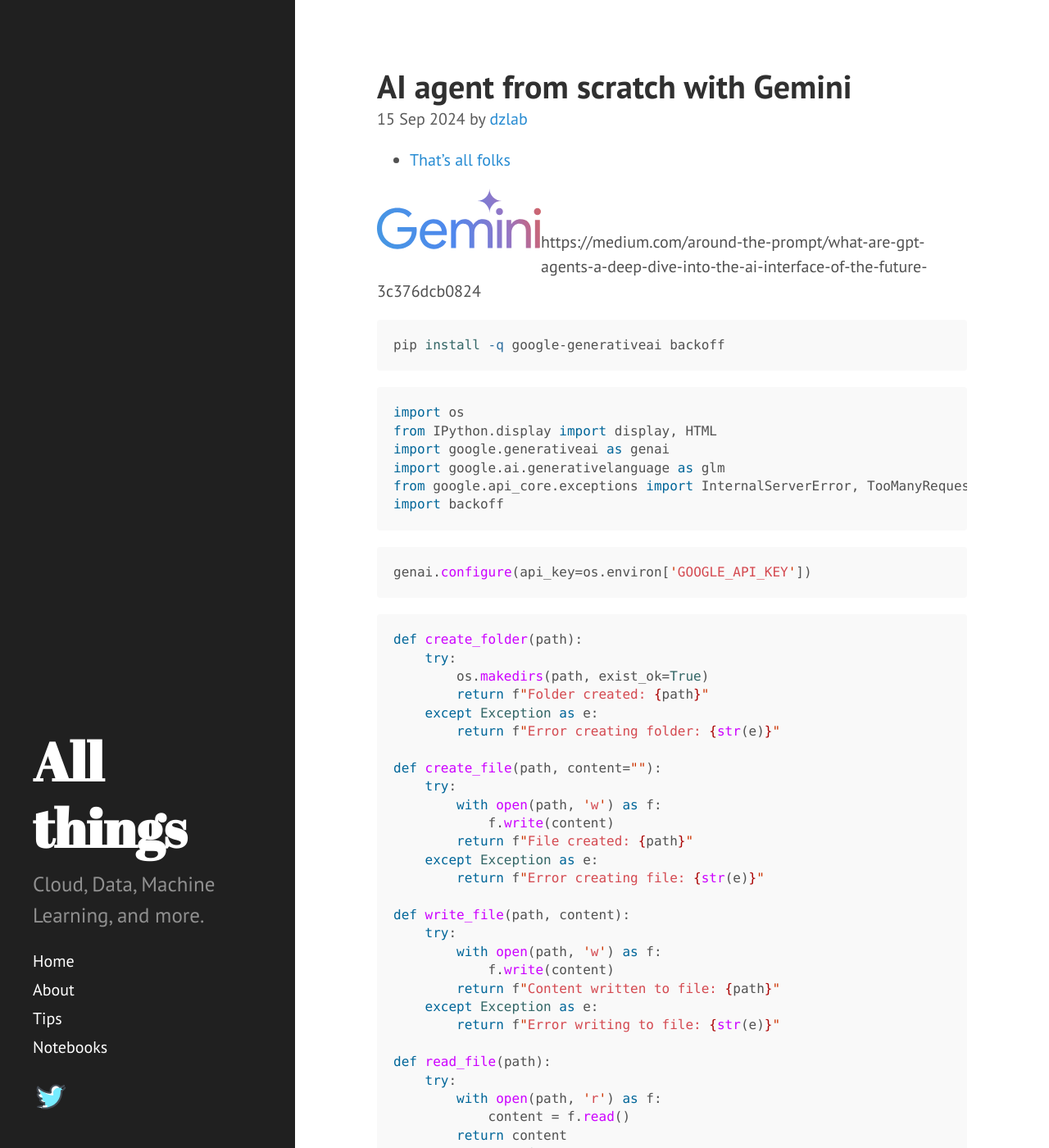
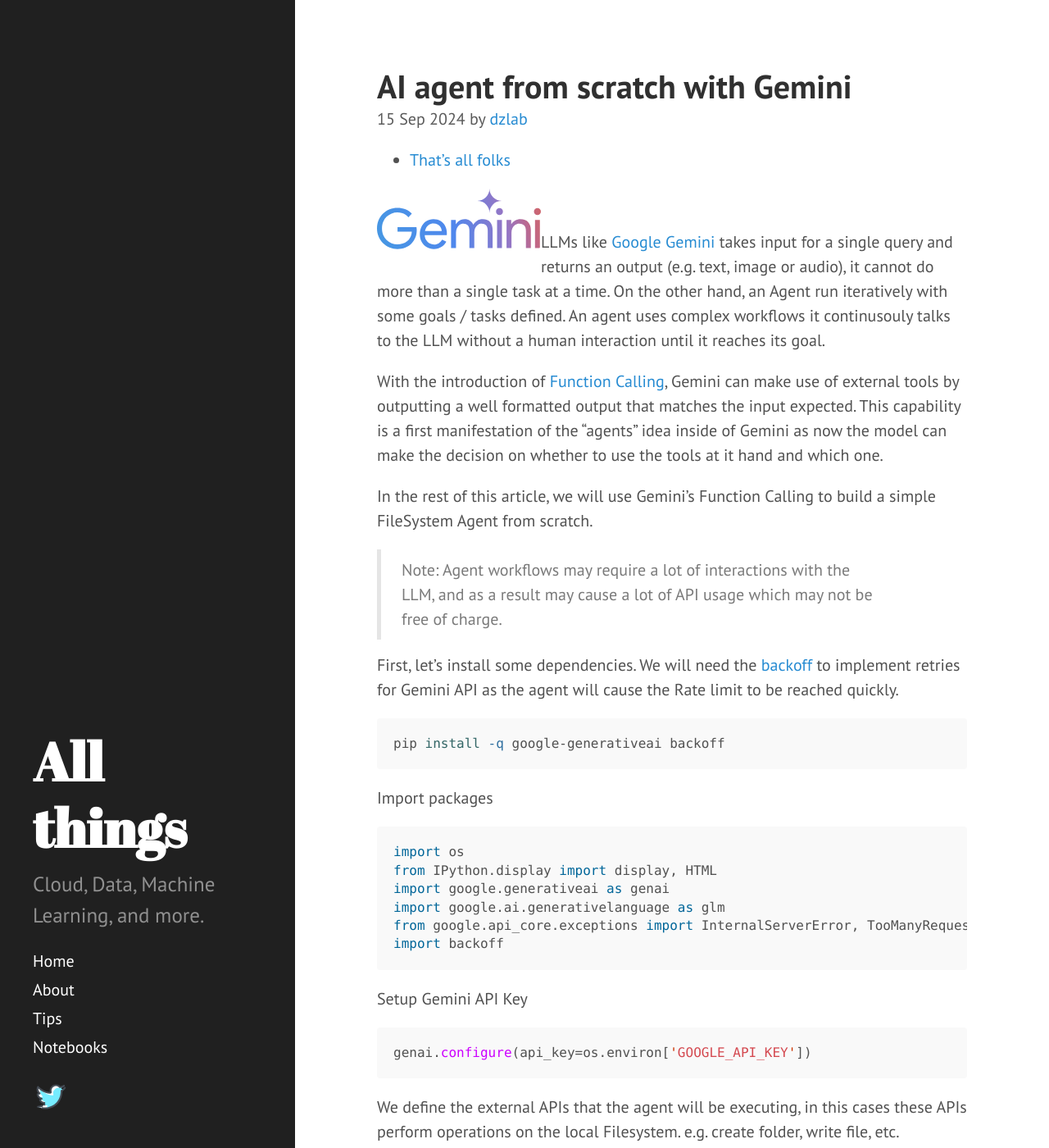
Before and after one commit to dzlab/dzlab.github.io, a Jekyll site: the page built from _posts/2024-09-15-ai-agent-gemini.md, in a window 1280 px wide and 1400 px high. Shown: the whole window at 82% size. Built offline with Jekyll 4.4.1, drawn with Linux system fonts in a browser that asks for light colours; nearby versions of some CDN libraries; a script that is not in the unit is left out; the table of contents is made by our own code; some of the changed text lies outside the part shown.

Commit message:
add introduction

````diff
--- a/_posts/2024-09-15-ai-agent-gemini.md
+++ b/_posts/2024-09-15-ai-agent-gemini.md
@@ -3,8 +3,8 @@
 comments: true
 title: AI agent from scratch with Gemini
 excerpt: Build an AI agent from scratch using Gemini Function calling
-categories: monitoring
-tags: [genai]
+categories: genai
+tags: [agent]
 toc: true
 img_excerpt:
 ---
@@ -12,11 +12,22 @@
 <img align="left" src="/assets/logos/Google_Gemini_logo.svg" width="200" />
 <br/>
 
-https://medium.com/around-the-prompt/what-are-gpt-agents-a-deep-dive-into-the-ai-interface-of-the-future-3c376dcb0824
+
+LLMs like [Google Gemini](https://gemini.google.com/) takes input for a single query and returns an output (e.g. text, image or audio), it cannot do more than a single task at a time. On the other hand, an Agent run iteratively with some goals / tasks defined. An agent uses complex workflows it continusouly talks to the LLM without a human interaction until it reaches its goal.
+
+With the introduction of [Function Calling](https://cloud.google.com/vertex-ai/generative-ai/docs/multimodal/function-calling), Gemini can make use of external tools by outputting a well formatted output that matches the input expected. This capability is a first manifestation of the “agents” idea inside of Gemini as now the model can make the decision on whether to use the tools at it hand and which one.
+
+In the rest of this article, we will use Gemini's Function Calling to build a simple FileSystem Agent from scratch.
+
+> Note: Agent workflows may require a lot of interactions with the LLM, and as a result may cause a lot of API usage which may not be free of charge.
+
+First, let's install some dependencies. We will need the [backoff](https://github.com/litl/backoff) to implement retries for Gemini API as the agent will cause the Rate limit to be reached quickly.
 
 ```shell
 pip install -q google-generativeai backoff
 ```
+
+Import packages
 
 ```python
 import os
@@ -27,11 +38,16 @@
 import backoff
 ```
 
+Setup Gemini API Key
+
 ```python
 genai.configure(api_key=os.environ['GOOGLE_API_KEY'])
 ```
 
+We define the external APIs that the agent will be executing, in this cases these APIs perform operations on the local Filesystem. e.g. create folder, write file, etc.
+
 ```python
+# Create a folder at the given path
 def create_folder(path):
     try:
         os.makedirs(path, exist_ok=True)
@@ -39,6 +55,7 @@
     except Exception as e:
         return f"Error creating folder: {str(e)}"
 
+# Create a file at the given path and optionnally write the content into it
 def create_file(path, content=""):
     try:
         with open(path, 'w') as f:
@@ -47,6 +64,7 @@
     except Exception as e:
         return f"Error creating file: {str(e)}"
 
+# Write content to a file
 def write_file(path, content):
     try:
         with open(path, 'w') as f:
@@ -55,6 +73,7 @@
     except Exception as e:
         return f"Error writing to file: {str(e)}"
 
+# Read content of a file
 def read_file(path):
     try:
         with open(path, 'r') as f:
@@ -63,6 +82,7 @@
     except Exception as e:
         return f"Error reading file: {str(e)}"
 
+# List files at given location
 def list_files(path="."):
     try:
         files = os.listdir(path)
@@ -70,6 +90,8 @@
     except Exception as e:
         return f"Error listing files: {str(e)}"
 ```
+
+To easily
 
 ```python
 action_functions = {
@@ -80,6 +102,8 @@
     'list_files'   : list_files,    # Function to list files in the root directory
 }
 ```
+
+Execute function call
 
 ```python
 def execute_function_call(function_call, functions):
````
Also changed, not shown: other parts of _posts/2024-09-15-ai-agent-gemini.md (+2 -1 lines).
